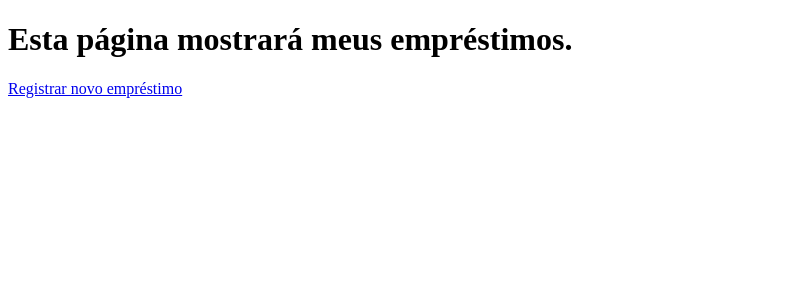
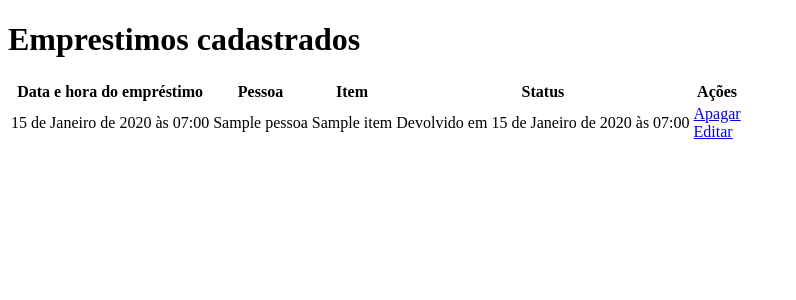
Before and after one commit to miguelwilliam/sistema-reservas-django, a Django app: page /emprestimos/ in a window 1280 px wide. Shown: the part 98-398 px from the top of the page, without its empty margins (0-796 px from the left). Run offline with Django 5.2, Linux system fonts and the light colour scheme; tables that the repository leaves empty hold one stand-in row (values such as "Sample post").

Commit message:
Adicionar e apagar emprestimos funcionando

```diff
--- a/treinodjango/emprestimos/templates/emprestimos/index.html
+++ b/treinodjango/emprestimos/templates/emprestimos/index.html
@@ -3,6 +3,34 @@
 {% block title %}Meus empréstimos{% endblock %}
 
 {% block content %}
-<h1>Esta página mostrará meus empréstimos.</h1>
-<a href="{% url 'emprestimos:novo' %}">Registrar novo empréstimo</a>
+<div class="container">
+    <h1>Emprestimos cadastrados</h1>
+    {% if emprestimos %}
+    <table>
+        <tr>
+            <th>Data e hora do empréstimo</th>
+            <th>Pessoa</th>
+            <th>Item</th>
+            <th>Status</th>
+            <th>Ações</th>
+        </tr>
+        {% for emprestimo in emprestimos %}
+        <tr>
+            <td>{{ emprestimo.data_hora_emprestimo }}</td>
+            <td>{{ emprestimo.pessoa }}</td>
+            <td>{{ emprestimo.item }}</td>
+            {% if emprestimo.data_hora_devolucao == Null %}
+            <td>Atualmente emprestado</td>
+            {% else %}
+            <td>Devolvido em {{ emprestimo.data_hora_devolucao }}</td>
+            {% endif %}
+            <td><a href="{% url 'emprestimos:apagar' id=emprestimo.id %}">Apagar</a><br><a href="#">Editar</a></td>
+        </tr>
+        {% endfor %}
+    </table>
+    {% else %}
+    <h2>Não existem emprestimos cadastrados!</h2>
+    <a href="{% url 'emprestimos:novo' %}">Registrar novo empréstimo</a>
+    {% endif %}
+</div>
 {% endblock %}
--- a/treinodjango/emprestimos/urls.py
+++ b/treinodjango/emprestimos/urls.py
@@ -5,5 +5,6 @@ from . import views
 app_name = 'emprestimos'
 urlpatterns = [
     path('', views.home, name = 'home'),
-    path('novo', views.novo, name='novo')
+    path('novo/', views.novo, name='novo'),
+    path('apagar/<int:id>', views.apagar, name='apagar')
 ]
--- a/treinodjango/emprestimos/views.py
+++ b/treinodjango/emprestimos/views.py
@@ -1,20 +1,41 @@
 from django.shortcuts import render, redirect
+from django.apps import apps
 from . import forms
+from .models import Emprestimo
 
 # Create your views here.
 def home(request):
-    return render(request, 'emprestimos/index.html')
+    emprestimos = Emprestimo.objects.all()
+    context = {'emprestimos': emprestimos}
+    return render(request, 'emprestimos/index.html', context)
 
 def novo(request):
     form = forms.EmprestimoForm
 
-    if request == 'POST':
+    if request.method == 'POST':
         form = forms.EmprestimoForm(request.POST)
+        print(request.POST)
         if form.is_valid():
+            Item = apps.get_model('itens', 'Item')
+            Item.objects.filter(id = request.POST['item']).update(atualmente_emprestado = True)
+
             form.save()
             print('EMPRESTIMO SALVO COM SUCESSO')
 
             return redirect('emprestimos:home')
+        else:
+            print('FORMULÁRIO NÃO É VÁLIDO!')
 
     context = {'form': form}
     return render(request, 'emprestimos/novo.html', context)
+
+def apagar(request, id):
+    try:
+        emprestimo = Emprestimo.objects.get(id=id)
+        emprestimo.delete()
+
+        print('EMPRESTIMO DELETADO COM SUCESSO')
+        return redirect('emprestimos:home')
+    except:
+        print('ERRO AO DELETAR EMPRESTIMO')
+        return redirect('emprestimos:home')
--- a/treinodjango/itens/templates/itens/index.html
+++ b/treinodjango/itens/templates/itens/index.html
@@ -44,7 +44,7 @@
         {% for categoria in categorias %}
         <tr>
             <td>{{ categoria.nome }}</td>
-            <td><a href="#">Apagar</a><br><a href="#">Editar</a></td>
+            <td><a href="{% url 'itens:apagar-categoria' id=categoria.id %}">Apagar</a><br><a href="#">Editar</a></td>
         </tr>
         {% endfor %}
     </table>
--- a/treinodjango/itens/urls.py
+++ b/treinodjango/itens/urls.py
@@ -6,5 +6,6 @@ urlpatterns = [
     path('', views.home, name='home'),
     path('novo-item/', views.novo_item, name='novo-item'),
     path('nova-categoria/', views.nova_categoria, name='nova-categoria'),
-    path('apagar-item/<int:id>/', views.apagar_item, name='apagar-item')
+    path('apagar-item/<int:id>/', views.apagar_item, name='apagar-item'),
+    path('apagar-categoria/<int:id>/', views.apagar_categoria, name='apagar-categoria')
 ]
```
Also changed, not shown: treinodjango/itens/views.py (+13 -1 lines).
